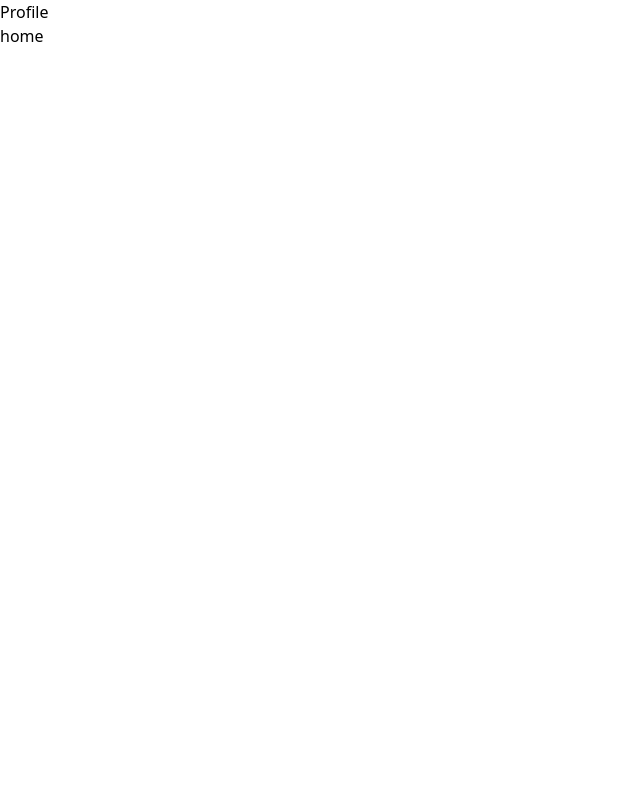
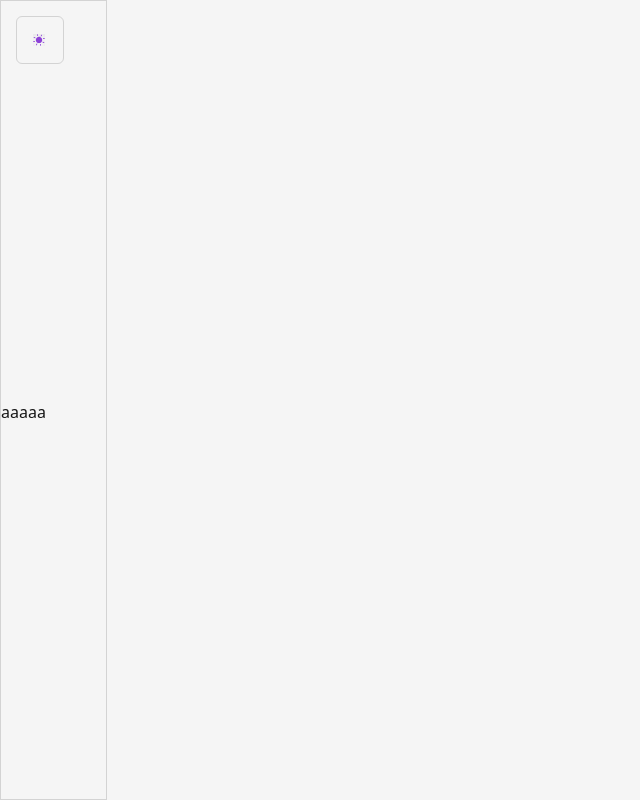
Before and after one commit to raquel-brena/TuneTown, a React (Vite) app in the folder client/: page /home in a window 1280 px wide. Shown: the whole page, without its empty margins (0-640 px from the left). Built offline with nearby package versions, Linux system fonts and the light colour scheme.

Commit message:
Add Menu component and update route paths in main.tsx and Home.tsx

```diff
--- /dev/null
+++ b/client/src/components/Menu.tsx
@@ -0,0 +1,10 @@
+export const Menu = () => {
+
+    return (
+        <div className="h-full w-1/12 border-box  border border-stroke relative overflow-hidden">
+
+            <div className={`h-1/2 w-48  rotate-45 blur-3xl translate-y-96 `} />
+            aaaaa
+        </div>
+    )
+}
--- a/client/src/main.tsx
+++ b/client/src/main.tsx
@@ -4,7 +4,8 @@ import { createBrowserRouter, RouterProvider } from 'react-router-dom'
 import "./index.css";
 
 import { Profile } from './pages/Profile.tsx';
-import { HomePage } from './pages/HomePage.tsx';
+import { InitialPage } from './pages/InitialPage.tsx';
+import { Home } from './pages/Home.tsx';
 import { GoogleOAuthProvider } from '@react-oauth/google';
 import AuthProvider from './components/route/AuthProvider.tsx';
 import { ProtectedComponent } from './components/route/ProtectedRoute.tsx';
@@ -14,7 +15,7 @@ const router = createBrowserRouter([
     path: "/",
     element:
       <ProtectedComponent>
-        <HomePage />
+        <InitialPage />
       </ProtectedComponent>,
     errorElement: <div>Not Found</div>,
   },
@@ -22,6 +23,11 @@ const router = createBrowserRouter([
     path: "/:profileId",
     element: <Profile />,
   },
+  {
+    path: "/home",
+    element: <Home />,
+  },
+
 ]);
 
 ReactDOM.createRoot(document.getElementById("root")!).render(
--- /dev/null
+++ b/client/src/pages/Home.tsx
@@ -0,0 +1,15 @@
+import { useParams } from "react-router-dom";
+import { Menu } from "../components/Menu.tsx";
+import { ThemeButton } from "../components/ThemeButton.tsx";
+export const Home = () => {
+
+    return (
+        <div className="bg-base text-contrast items-center flex fixed w-screen h-screen text-balance">
+            <div className="absolute top-4 z-40 left-4">
+                <ThemeButton/>
+            </div>
+            <Menu />
+        </div>
+    );
+
+};
```
